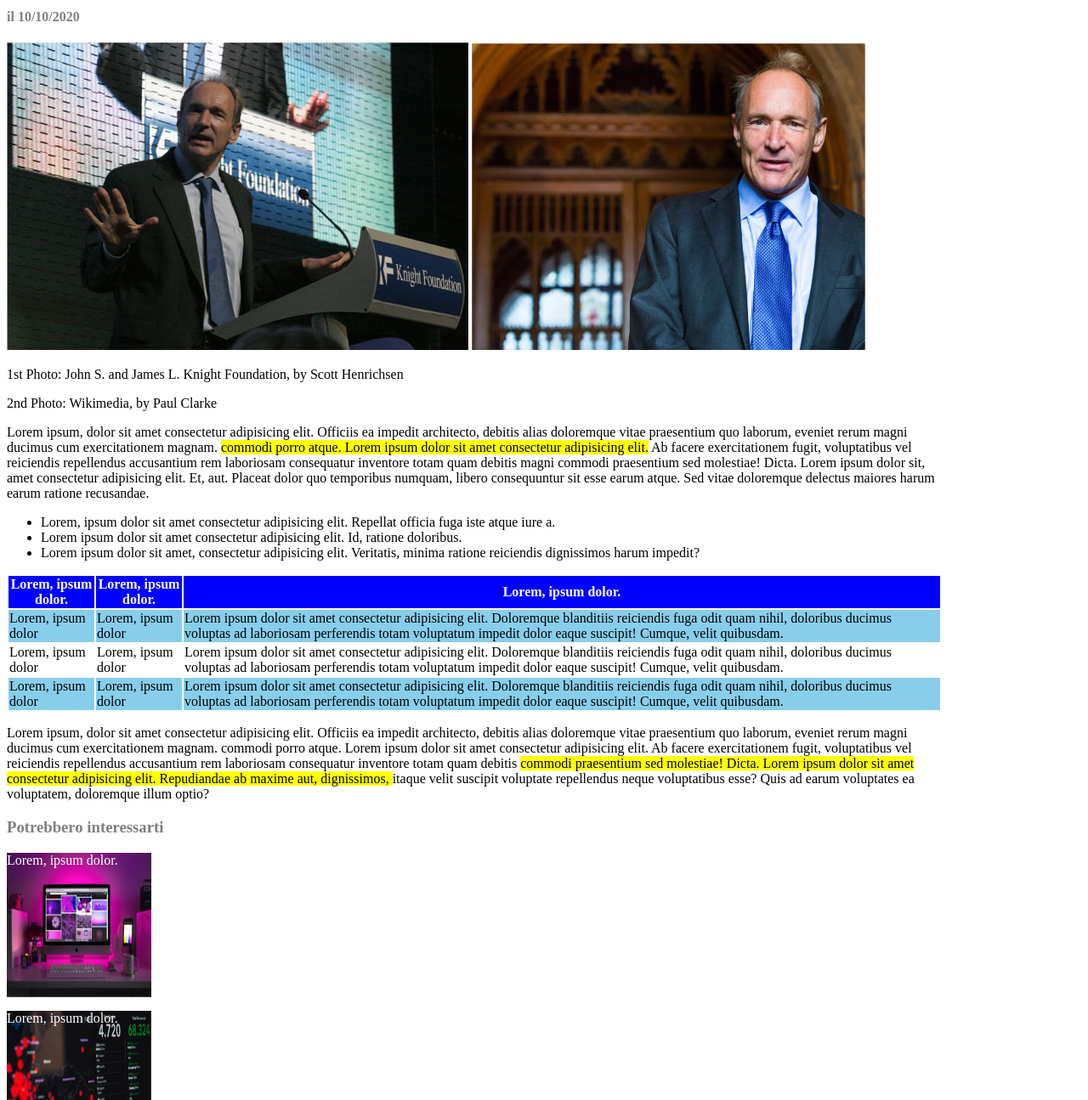
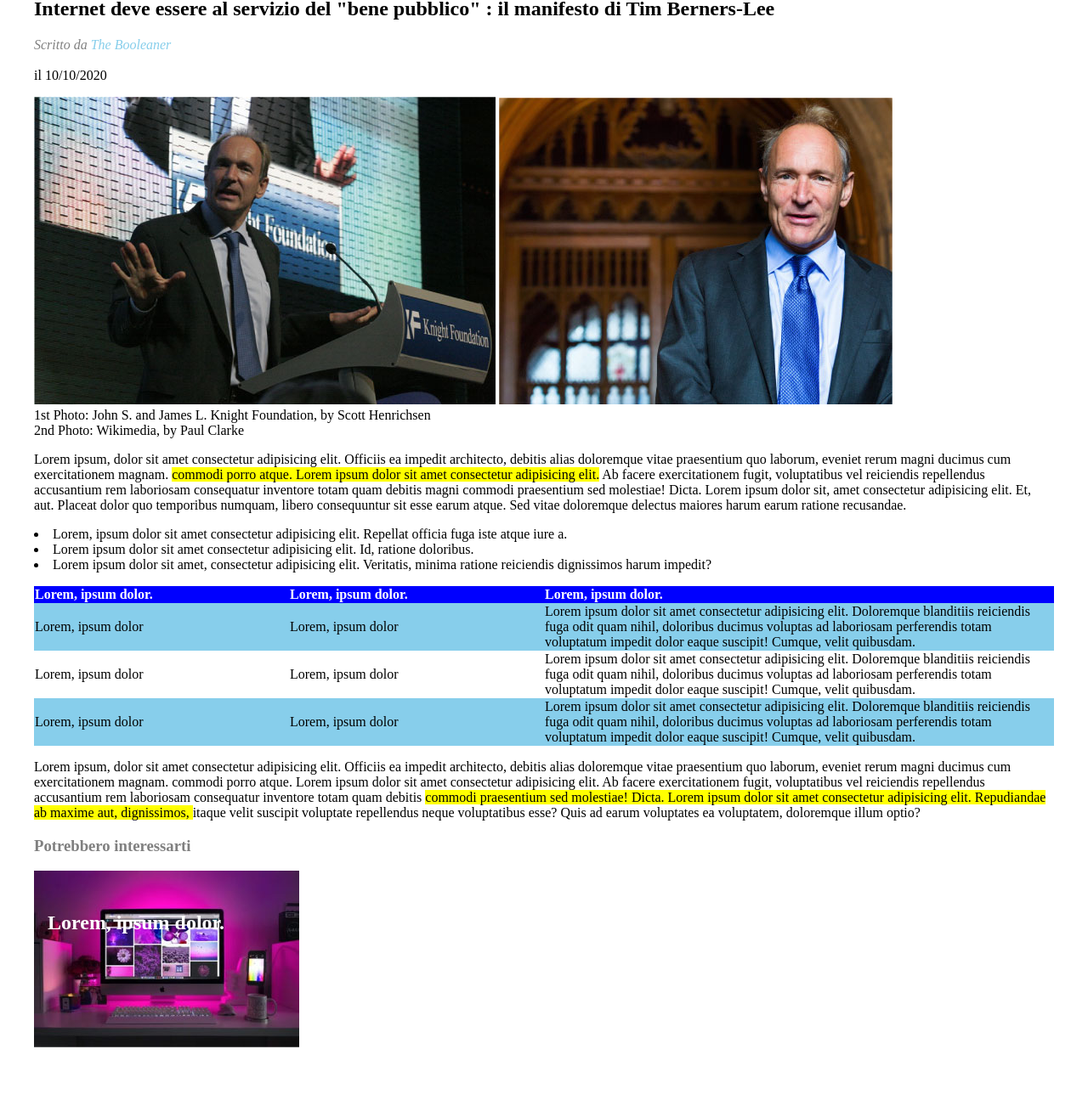
Before and after one commit to alessiarabacchi/html-css-booleaner, a plain HTML site: page index.html in a window 1280 px wide. Shown: the part 287-1582 px from the top of the page at 85% size. Drawn offline with Linux system fonts and the light colour scheme.

Commit message:
correct exercise

```diff
--- a/css/style.css
+++ b/css/style.css
@@ -1,25 +1,48 @@
 body {
-width: 1100px;
-height: 900px;
+margin: 0;
     }
 
-.background {
+.page-header {
       background-image: url("../img/pattern.png") ;
       background-color: skyblue;
-      background-repeat: repeat;
-      background-size: contain;
-      height: 130px;
+      background-size: 500px;
+      padding-top: 50px;
+      padding-bottom: 10px;
      }
 
-.autore {
+.container {
+   width: 1200px;
+   padding-left: 15px;
+   padding-right: 15px;
+   margin: 0 auto;
+               }
+.article-author {
     color: grey;
-    margin: 0;
+    font-size: normal;
+
            }
 
+.article-link {
+    color: skyblue;
+    text-decoration: none;
 
-.didascalia {
+                   }
+
+
+.article-figure {
     margin-left: 0;
+    margin-right: 0;
        }
+
+.article-list {
+    padding: 0;
+    list-style: inside
+           }
+
+.article-table {
+    border-collapse: collapse;
+    text-align: left;
+             }
 
 .intestazione {
     background-color: blue;
@@ -30,8 +53,8 @@ height: 900px;
      background-color: skyblue;
         }
 
-.column1 {
-
+.column3 {
+    width: 50%;
         }
 
 
@@ -39,20 +62,29 @@ height: 900px;
     color: grey;
         }
 
+.aside-title {
+    color: grey;
+
+        }
+
 .img-rosa {
     color: white;
     background-image: url("../img/monitor.jpg") ;
     background-repeat: no-repeat;
-    width: 170px;
-    height: 170px;
-    background-size: 170px 170px;
+    width: 300px;
+    height: 300px;
+    padding: 1rem;
+    font-size: 1.5rem;
+    margin: 1rem 0;
         }
 
 .img-nera {
     color: white;
     background-image: url("../img/graph.jpg") ;
     background-repeat: no-repeat;
-    width: 170px;
-    height: 170px;
-    background-size: 170px 170px;
+    width: 300px;
+    height: 300px;
+    padding: 1rem;
+    font-size: 1.5rem;
+    margin: 1rem 0;
         }
--- a/index.html
+++ b/index.html
@@ -17,51 +17,53 @@
     <!-- Corpo -->
     <body>
 
-        <header>
+        <header class="page-header">
             <!-- Logo -->
-            <div class="background">
-                <img src="./img/logo.svg" alt="Logo" width="200px" height="200px" >
+            <div class="container">
+                <img src="./img/logo.svg" alt="Logo" width="250px" height="200px" >
             </div>
-            <!-- Titolo-->
-            <div>
-                <h1> Internet deve essere al servizio del "bene pubblico" : il manifesto di Tim Berners-Lee</h1>
-            </div>
-            <div class="autore">
-                <h3>Scritto da
-                    <span> <a href="www.thebooleaner.com"> The Booleaner</a></span>
-                </h3>
-                <h4> il 10/10/2020 </h4>
-            </div>
-            <!-- Immagini -->
-            <figure class="didascalia">
-                <img src="./img/tim-1.jpg" alt="Tim 1">
-                <img src="./img/tim-2.jpg" alt="Tim 2">
-                <figcaption>
-                    <p> 1st Photo: John S. and James L. Knight Foundation, by Scott Henrichsen</p>
-                    <p> 2nd Photo: Wikimedia, by Paul Clarke</p>
-                </figcaption>
-            </figure>
+
+
         </header>
 
 
         <main>
+            <!-- Titolo-->
+            <article class="container">
+                <h1> Internet deve essere al servizio del "bene pubblico" : il manifesto di Tim Berners-Lee</h1>
+            </div>
+            <address class="article-author">
+                Scritto da <a href="#" class="article-link"> The Booleaner</a> </address><br>
+                <time datetime="2020-10-10"> il 10/10/2020 </time>
+            </address>
+
+            <!-- Immagini -->
+            <figure class="article-figure">
+                <img src="./img/tim-1.jpg" alt="Tim 1">
+                <img src="./img/tim-2.jpg" alt="Tim 2">
+                <figcaption>
+                 1st Photo: John S. and James L. Knight Foundation, by Scott Henrichsen</br>
+                 2nd Photo: Wikimedia, by Paul Clarke
+                </figcaption>
+            </figure>
+
+
             <!-- Paragrafo 1 -->
-            <section>
             <p> Lorem ipsum, dolor sit amet consectetur adipisicing elit. Officiis ea impedit architecto, debitis alias doloremque vitae praesentium quo laborum, eveniet rerum magni ducimus cum exercitationem magnam. <mark> commodi porro atque. Lorem ipsum dolor sit amet consectetur adipisicing elit.</mark> Ab facere exercitationem fugit, voluptatibus vel reiciendis repellendus accusantium rem laboriosam consequatur inventore totam quam debitis magni commodi praesentium sed molestiae! Dicta. Lorem ipsum dolor sit, amet consectetur adipisicing elit. Et, aut. Placeat dolor quo temporibus numquam, libero consequuntur sit esse earum atque. Sed vitae doloremque delectus maiores harum earum ratione recusandae.</p>
-            </section>
+
 
             <!-- Lista-->
-            <section>
-                <ul>
+
+            <ul class="article-list">
                 <li>Lorem, ipsum dolor sit amet consectetur adipisicing elit. Repellat officia fuga iste atque iure a.</li>
                 <li>Lorem ipsum dolor sit amet consectetur adipisicing elit. Id, ratione doloribus.</li>
                 <li>Lorem ipsum dolor sit amet, consectetur adipisicing elit. Veritatis, minima ratione reiciendis dignissimos harum impedit?</li>
             </ul>
-            </section>
+
 
             <!-- Tabella-->
-            <section>
-                <table>
+
+            <table class="article-table">
                 <thead>
                     <tr class="intestazione">
                         <th class="column1">Lorem, ipsum dolor.</th>
@@ -92,27 +94,28 @@
 
                 </tbody>
             </table>
-            </section>
+
 
             <!-- Paragrafo 2 -->
-            <section>
+
             <p> Lorem ipsum, dolor sit amet consectetur adipisicing elit. Officiis ea impedit architecto, debitis alias doloremque vitae praesentium quo laborum, eveniet rerum magni ducimus cum exercitationem magnam. commodi porro atque. Lorem ipsum dolor sit amet consectetur adipisicing elit. Ab facere exercitationem fugit, voluptatibus vel reiciendis repellendus accusantium rem laboriosam consequatur inventore totam quam debitis <mark> commodi praesentium sed molestiae! Dicta. Lorem ipsum dolor sit amet consectetur adipisicing elit. Repudiandae ab maxime aut, dignissimos, </mark> itaque velit suscipit voluptate repellendus neque voluptatibus esse? Quis ad earum voluptates ea voluptatem, doloremque illum optio?</p>
-            </section>
+
 
         </main>
 
         <!-- Footer -->
-        <footer>
-            <div class="frase1">
-                <h3> Potrebbero interessarti </h3>
-            </div>
+        <aside>
+            <div class="container">
+                <h3 class="aside-title"> Potrebbero interessarti </h3>
+
                 <div class="img-rosa">
-                <p> Lorem, ipsum dolor.</p>
+                    <h4> Lorem, ipsum dolor.</h4>
                 </div>
                 <div class="img-nera">
                     <p> Lorem, ipsum dolor.</p>
                 </div>
-        </footer>
+            </div>
+        </aside>
 
     </body>
 </html>
```
Lines whose indentation alone changed are shown as unchanged.
